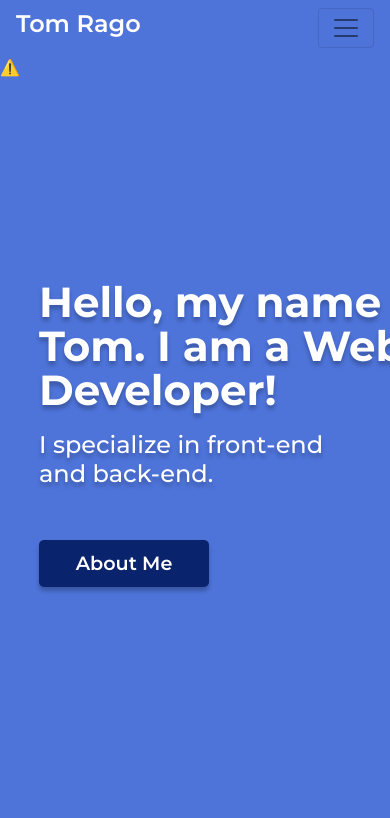
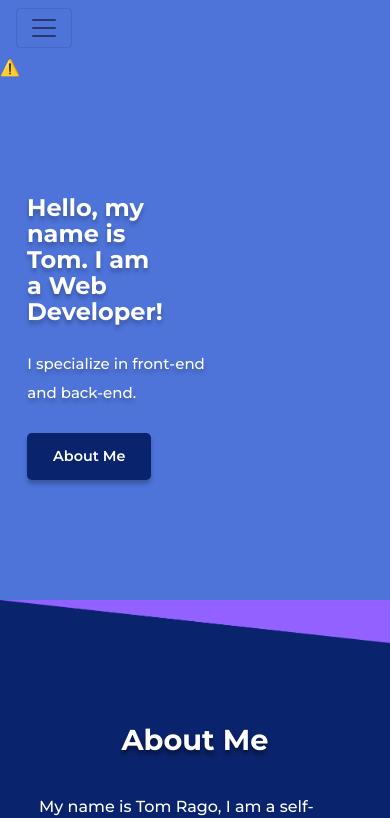
Before and after one commit to tom318267/portfolio, a React (Create React App) app: page / in a window 390 px wide. Shown: the top 818 px of the page. Built offline with nearby package versions, Linux system fonts and the light colour scheme; no server answers.

Commit message:
adjust media queries for mobile

```diff
--- a/src/components /About/About.scss
+++ b/src/components /About/About.scss
@@ -2,6 +2,10 @@
   background: #0a236d;
   width: 100vw;
   height: 100vh;
+
+  @media screen and (max-width: 425px) {
+    height: auto;
+  }
 
   #purple-vector {
     width: 100%;
@@ -14,6 +18,10 @@
     font-weight: 700;
     text-shadow: 0px 4px 4px rgba(0, 0, 0, 0.459);
     color: white;
+
+    @media screen and (max-width: 425px) {
+      font-size: 1.8rem;
+    }
   }
 
   .about-container {
@@ -24,6 +32,10 @@
     h5 {
       color: white;
       padding-bottom: 40px;
+
+      @media screen and (max-width: 425px) {
+        font-size: 1rem;
+      }
     }
   }
 }
--- a/src/components /Contact/Contact.scss
+++ b/src/components /Contact/Contact.scss
@@ -4,6 +4,10 @@
   height: 100vh;
   background: #9ae7ff;
   overflow-x: hidden;
+
+  @media screen and (max-width: 425px) {
+    height: 600px;
+  }
   img {
     width: 100%;
   }
@@ -15,6 +19,10 @@
     font-weight: 700;
     text-shadow: 0px 4px 4px rgba(0, 0, 0, 0.815);
     color: white;
+
+    @media screen and (max-width: 425px) {
+      font-size: 1.8rem;
+    }
   }
 
   .contact-container {
@@ -25,6 +33,10 @@
     h4 {
       font-size: 1.4rem;
 
+      @media screen and (max-width: 425px) {
+        font-size: 1rem;
+      }
+
       &:first-child {
         margin-bottom: 50px;
       }
@@ -32,6 +44,10 @@
 
     h3 {
       margin-top: 50px;
+
+      @media screen and (max-width: 425px) {
+        font-size: 1.3rem;
+      }
     }
   }
 }
--- a/src/components /LandingPage/LandingPage.js
+++ b/src/components /LandingPage/LandingPage.js
@@ -4,20 +4,23 @@ import { Player, Controls } from "@lottiefiles/react-lottie-player";
 import "./LandingPage.scss";
 
 const LandingPage = () => {
+  const lottieStyles = {
+    position: "absolute",
+    height: "635px",
+    width: "561px",
+    left: "45%",
+    top: "50px",
+  };
   return (
     <div className="LandingPage">
       <Navbar />
       <div className="landing-div">
-        <h1 className="animate__animated animate__fadeInLeft">
+        <h1 className="animate__animated animate__bounceInLeft">
           Hello, my name is Tom. I am a Web Developer!
         </h1>
-        <h2 className="animate__animated animate__fadeInLeft">
-          I specialize in front-end and back-end.
-        </h2>
+        <h2>I specialize in front-end and back-end.</h2>
         <a href="#about">
-          <button className="animate__animated animate__fadeInLeft hvr-fade">
-            About Me
-          </button>
+          <button>About Me</button>
         </a>
       </div>
 
@@ -25,13 +28,7 @@ const LandingPage = () => {
         autoplay
         loop
         src="https://assets2.lottiefiles.com/packages/lf20_xsnsvpbs.json"
-        style={{
-          position: "absolute",
-          height: "635px",
-          width: "561px",
-          left: "45%",
-          top: "50px",
-        }}
+        style={lottieStyles}
       >
         <Controls
           visible={false}
--- a/src/components /LandingPage/LandingPage.scss
+++ b/src/components /LandingPage/LandingPage.scss
@@ -5,7 +5,16 @@
   background: #4e74da;
   overflow-x: hidden;
 
+  @media screen and (max-width: 425px) {
+    height: 600px;
+  }
+
   .landing-div {
+    @media screen and (max-width: 425px) {
+      position: absolute;
+      top: 30px;
+      left: 7%;
+    }
     h1 {
       position: absolute;
       width: 400px;
@@ -22,6 +31,16 @@
       line-height: 44px;
     }
 
+    @media screen and (max-width: 425px) {
+      h1 {
+        width: 132px;
+        left: 7%;
+        top: 165px;
+        line-height: 26px;
+        font-size: 24px;
+      }
+    }
+
     h2 {
       position: absolute;
       width: 300px;
@@ -36,6 +55,13 @@
       font-weight: 500;
       font-size: 24px;
       line-height: 29px;
+
+      @media screen and (max-width: 425px) {
+        width: 185px;
+        left: 7%;
+        top: 319px;
+        font-size: 15px;
+      }
     }
 
     button {
@@ -61,6 +87,21 @@
           color: white;
         }
       }
+
+      @media screen and (max-width: 425px) {
+        width: 124px;
+        left: 7%;
+        top: 403px;
+        font-size: 0.9rem;
+      }
+    }
+  }
+
+  #lottie {
+    @media screen and (max-width: 425px) {
+      width: 148px !important;
+      left: 42% !important;
+      top: -79px !important;
     }
   }
 
--- a/src/components /MyWork/MyWork.scss
+++ b/src/components /MyWork/MyWork.scss
@@ -14,6 +14,10 @@
     font-weight: 700;
     text-shadow: 0px 4px 4px rgba(0, 0, 0, 0.815);
     color: white;
+
+    @media screen and (max-width: 425px) {
+      font-size: 1.8rem;
+    }
   }
   .work-container {
     display: flex;
@@ -21,10 +25,18 @@
     margin: 60px 20px;
     align-items: center;
 
+    @media screen and (max-width: 425px) {
+      gap: 20px;
+    }
+
     img {
       width: 350px;
       box-shadow: rgba(0, 0, 0, 0.25) 0px 14px 28px,
         rgba(0, 0, 0, 0.22) 0px 10px 10px;
+
+      @media screen and (max-width: 425px) {
+        width: 150px;
+      }
     }
 
     &:nth-child(odd) {
@@ -35,6 +47,11 @@
       width: 300px;
       font-size: 1.4rem;
       font-weight: 500;
+
+      @media screen and (max-width: 425px) {
+        font-size: 0.9rem;
+        margin-bottom: 0;
+      }
     }
   }
 
--- a/src/components /Navbar/Navbar.scss
+++ b/src/components /Navbar/Navbar.scss
@@ -2,6 +2,10 @@
   h4 {
     color: white;
     font-weight: 600;
+
+    @media screen and (max-width: 425px) {
+      display: none;
+    }
   }
 
   li {
@@ -9,6 +13,10 @@
       color: white !important;
       font-weight: 600;
       font-size: 1.1rem;
+
+      @media screen and (max-width: 425px) {
+        font-size: 0.8rem;
+      }
     }
   }
 
```
